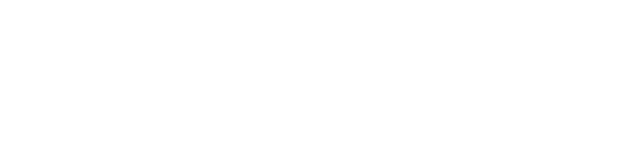
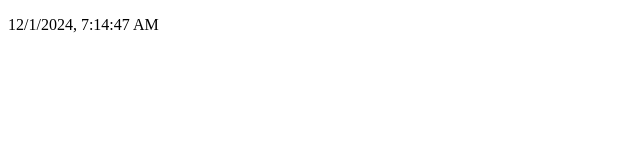
Before and after one commit to acciojob/clock-satyamjha09, a website: page main.html in a window 1280 px wide. Shown: the whole page, without its empty margins (0-640 px from the left). Drawn offline with Linux system fonts and the light colour scheme.

Commit message:
created a submission

```diff
--- a/main.html
+++ b/main.html
@@ -7,7 +7,7 @@
 </head>
 
 <body>
-	<!-- the entire body must be written by student -->
+	<p id="timer">  </p>
     <script type="text/javascript" src="./script.js">
 </script>
 
--- a/script.js
+++ b/script.js
@@ -1 +1,14 @@
-//your JS code here. If required.
+
+const displayTime = document.getElementById("timer");
+
+let currentTime = new Date();
+
+setInterval(
+
+	function() {
+
+		currentTime = new Date()
+		displayTime.innerHTML = currentTime.toLocaleString();
+	},1000
+
+)
```
